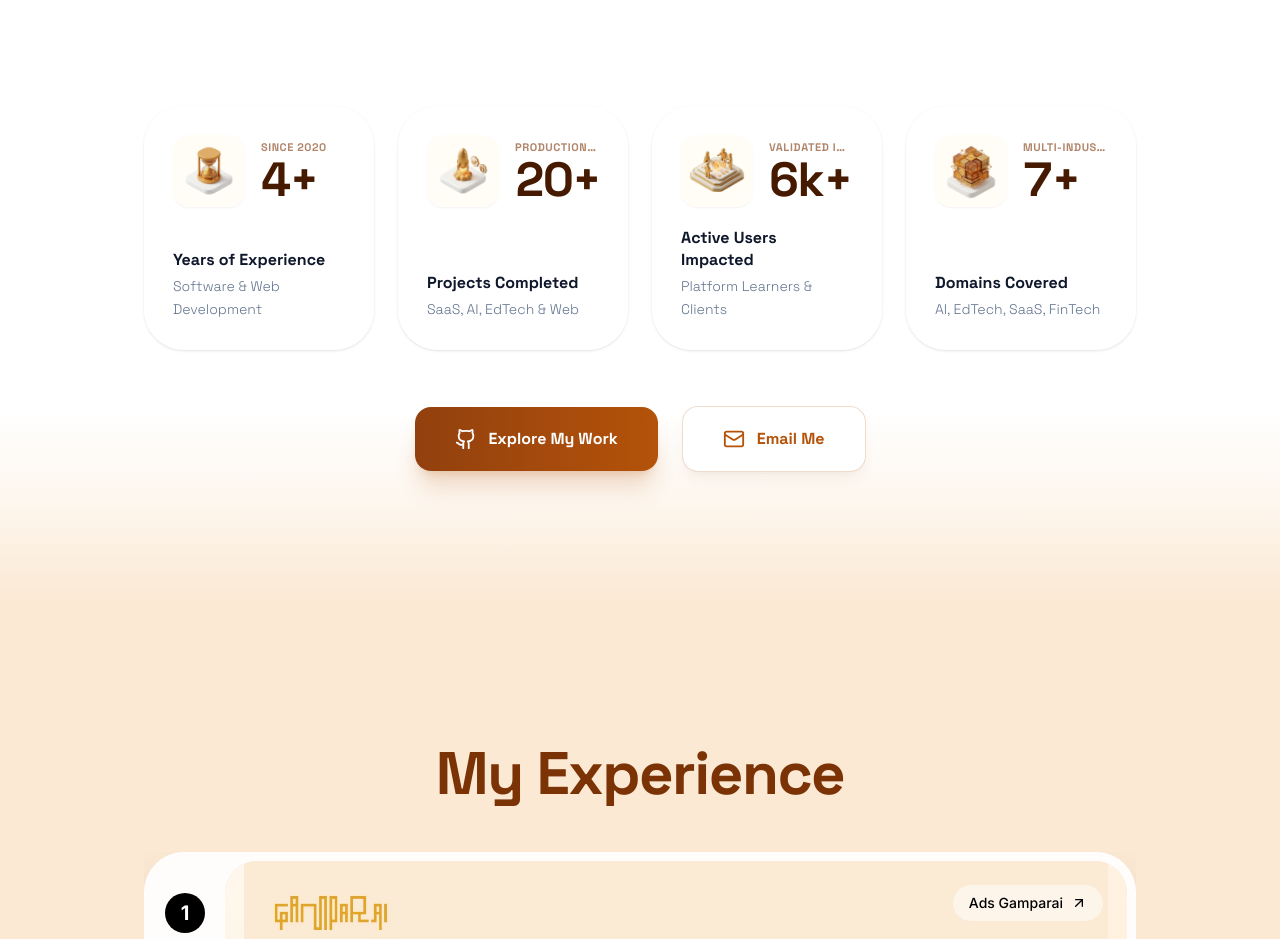
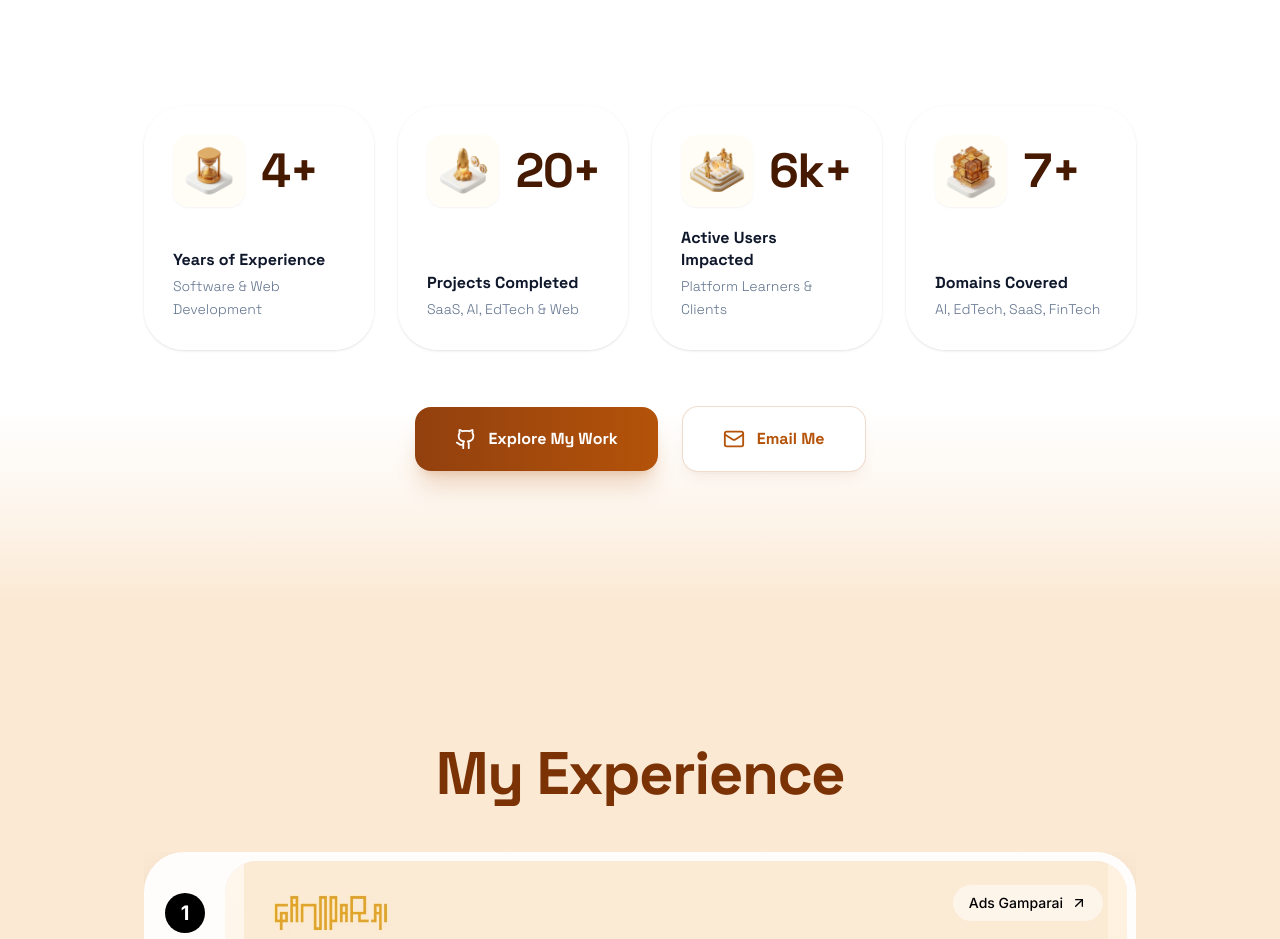
Before and after one commit to glenrioariesto/Portofolio, a Next.js app: page / in a window 1280 px wide. Shown: the part 2120-3059 px from the top of the page. Built offline with nearby package versions, Linux system fonts and the light colour scheme; a web font is replaced by a local one.

Commit message:
clean: remove badge labels from impact stat cards

```diff
--- a/components/ImpactSection.tsx
+++ b/components/ImpactSection.tsx
@@ -12,32 +12,28 @@ const stats = [
         suffix: "+",
         label: "Years of Experience",
         sublabel: "Software & Web Development",
-        image: "/assets/stats/experience.webp",
-        badge: "Since 2020"
+        image: "/assets/stats/experience.webp"
     },
     {
         numericValue: 20,
         suffix: "+",
         label: "Projects Completed",
         sublabel: "SaaS, AI, EdTech & Web",
-        image: "/assets/stats/projects.webp",
-        badge: "Production Ready"
+        image: "/assets/stats/projects.webp"
     },
     {
         numericValue: 6,
         suffix: "k+",
         label: "Active Users Impacted",
         sublabel: "Platform Learners & Clients",
-        image: "/assets/stats/users.webp",
-        badge: "Validated Impact"
+        image: "/assets/stats/users.webp"
     },
     {
         numericValue: 7,
         suffix: "+",
         label: "Domains Covered",
         sublabel: "AI, EdTech, SaaS, FinTech",
-        image: "/assets/stats/domains.webp",
-        badge: "Multi-Industry"
+        image: "/assets/stats/domains.webp"
     }
 ];
 
@@ -57,7 +53,7 @@ const ImpactSection = () => {
                             whileHover={{ y: -4, transition: { duration: 0.2 } }}
                             className="group relative bg-white/70 backdrop-blur-xl rounded-[2.5rem] p-6 md:p-7 border border-white shadow-sm hover:shadow-2xl transition-all duration-500 flex flex-col justify-between overflow-hidden"
                         >
-                            {/* Top: Image on the Left, Number & Badge on the Right */}
+                            {/* Top: Image on the Left, Big Number on the Right */}
                             <div className="flex items-center gap-3.5 md:gap-4 mb-5">
                                 <div className="p-2 bg-amber-50/50 rounded-2xl shrink-0 group-hover:bg-amber-100 transition-colors duration-500 shadow-xs">
                                     <Image
@@ -69,10 +65,7 @@ const ImpactSection = () => {
                                     />
                                 </div>
                                 <div className="min-w-0 flex-1">
-                                    <span className="text-[10px] md:text-[11px] font-bold uppercase tracking-wider text-amber-900/60 font-grotesk block truncate">
-                                        {stat.badge}
-                                    </span>
-                                    <div className="text-2xl sm:text-3xl md:text-4xl lg:text-5xl font-extrabold font-grotesk tracking-tight text-amber-950">
+                                    <div className="text-3xl sm:text-4xl lg:text-5xl font-extrabold font-grotesk tracking-tight text-amber-950">
                                         <NumberTicker
                                             value={stat.numericValue}
                                             suffix={stat.suffix}
```
